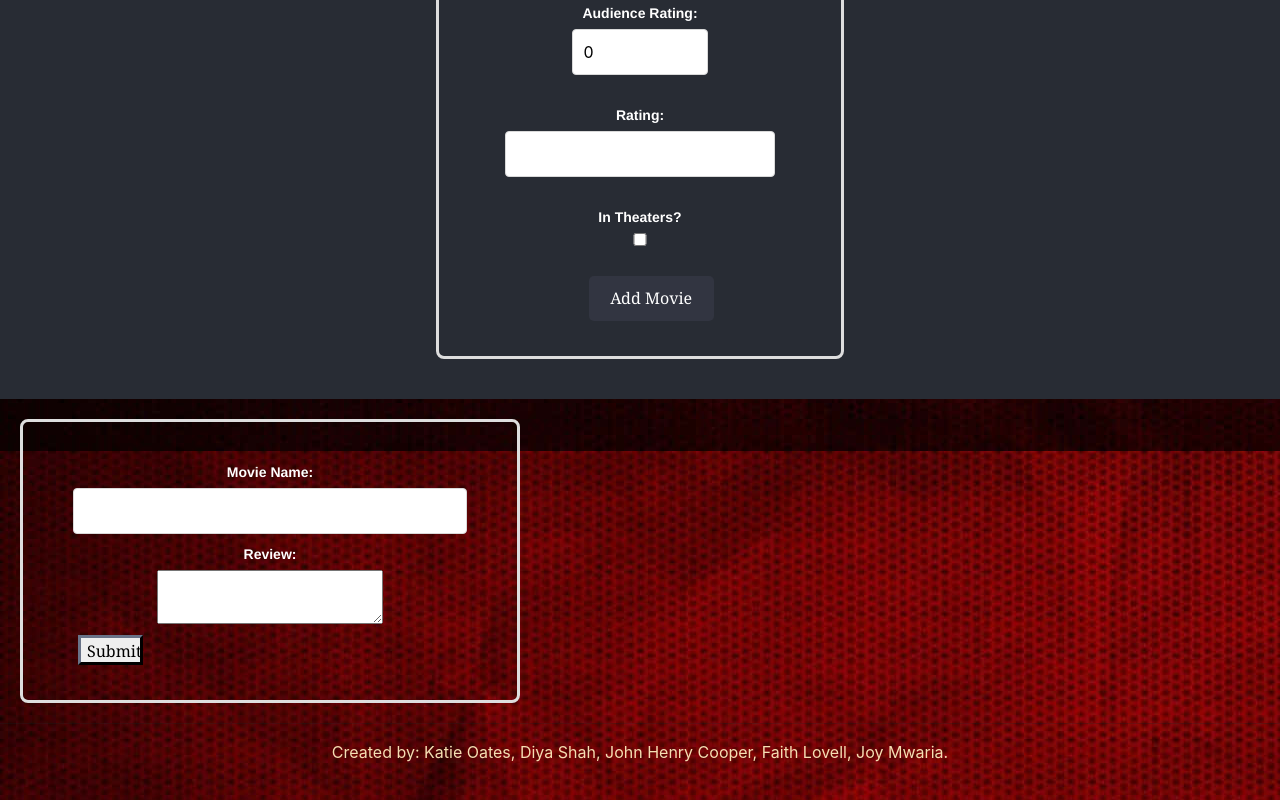
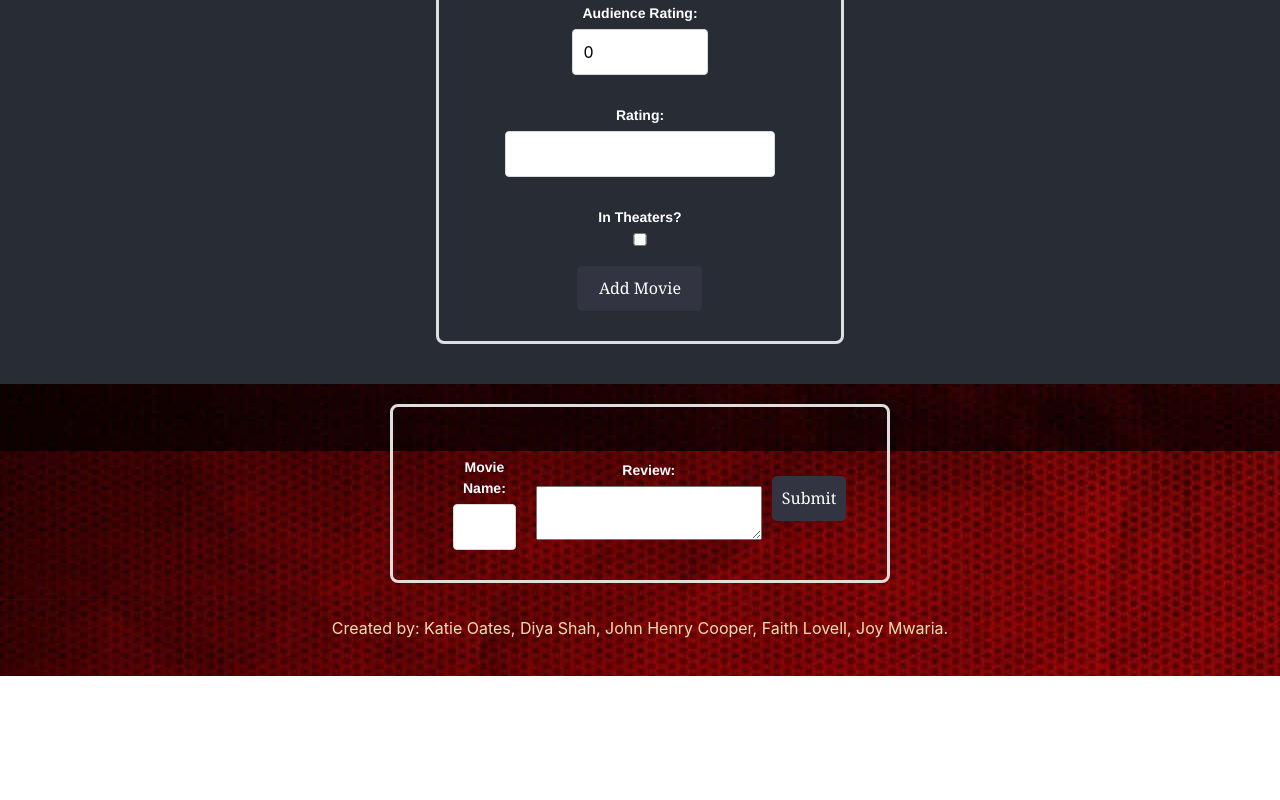
Before and after one commit to faithlovell/the-film-feed, a React (Create React App) app: page / in a window 1280 px wide. Shown: the part 4349-5149 px from the top of the page. After the commit the page ends 5025 px from the top, so only its background shows below. Built offline with nearby package versions, Linux system fonts and the light colour scheme.

Commit message:
fixed some centering

```diff
--- a/src/App.css
+++ b/src/App.css
@@ -219,3 +219,16 @@ label {
     width: 500px;
     margin: 10px;
 }
+.submit-review {
+    display: flex;
+    flex-direction: row; /* change the flex direction to column */
+    align-items: center;
+    margin: 0 auto;
+    color: white;
+    padding-bottom: 20px;
+    justify-content: space-between;
+    margin-top: 20px;
+}
+.review-input {
+    margin: 10px;
+}
--- a/src/MovieForm.css
+++ b/src/MovieForm.css
@@ -8,6 +8,7 @@ section {
     color: white;
     padding-bottom: 20px;
     justify-content: space-between;
+    margin: 0 auto;
 }
 
 h1 {
@@ -61,7 +62,7 @@ label {
     height: 30px;
 }
 
-.submit-movie {
+.submit-button {
     margin-top: 10px;
     padding: 10px;
     border-radius: 5px;
@@ -71,20 +72,16 @@ label {
     cursor: pointer;
     transition: 0.2s;
     flex-direction: row;
-    justify-content: center;
-    display: flex;
     width: 125px;
     height: 45px;
     padding: 10px;
+
+    display: flex;
+    justify-content: center;
+    margin: 0 auto;
 }
 
 button:hover {
     background-color: #cd5b5d;
     transform: perspective(100px);
 }
-
-.submit-movie {
-    display: flex;
-    justify-content: center;
-    margin-left: 100px;
-}
--- a/src/NewMovieForm.tsx
+++ b/src/NewMovieForm.tsx
@@ -150,7 +150,7 @@ const MovieForm: React.FC<MovieFormProps> = ({ addMovie, movies, role }) => {
                                 onChange={handleInTheatersChange}
                             />
                         </section>
-                        <button type="submit" className="submit-movie">
+                        <button type="submit" className="submit-button">
                             Add Movie
                         </button>
                     </form>
--- a/src/ReviewBox.tsx
+++ b/src/ReviewBox.tsx
@@ -37,8 +37,8 @@ function ReviewApp() {
 
     return (
         <div>
-            <form onSubmit={handleSubmit}>
-                <div>
+            <form onSubmit={handleSubmit} className="submit-review">
+                <div className="review-input">
                     <label htmlFor="name">Movie Name: </label>
                     <input
                         type="text"
@@ -47,7 +47,7 @@ function ReviewApp() {
                         onChange={handleNameChange}
                     />
                 </div>
-                <div>
+                <div className="review-input">
                     <label htmlFor="content">Review: </label>
                     <textarea
                         id="content"
@@ -55,7 +55,9 @@ function ReviewApp() {
                         onChange={handleContentChange}
                     />
                 </div>
-                <button type="submit">Submit</button>
+                <button type="submit" className="submit-button">
+                    Submit
+                </button>
             </form>
             {reviews.map((review, index) => (
                 <div
```
